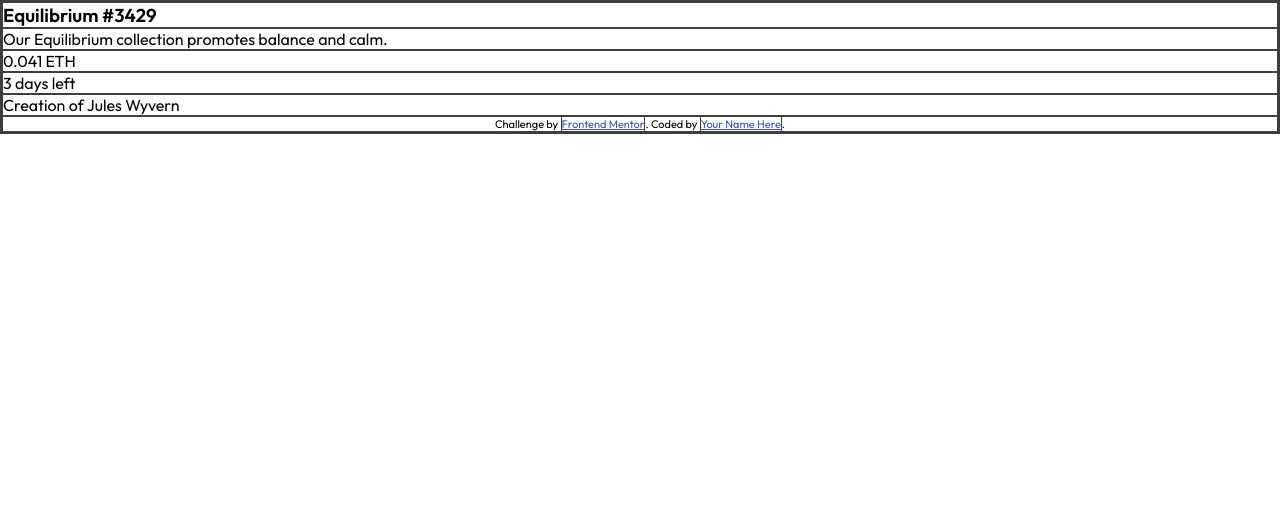
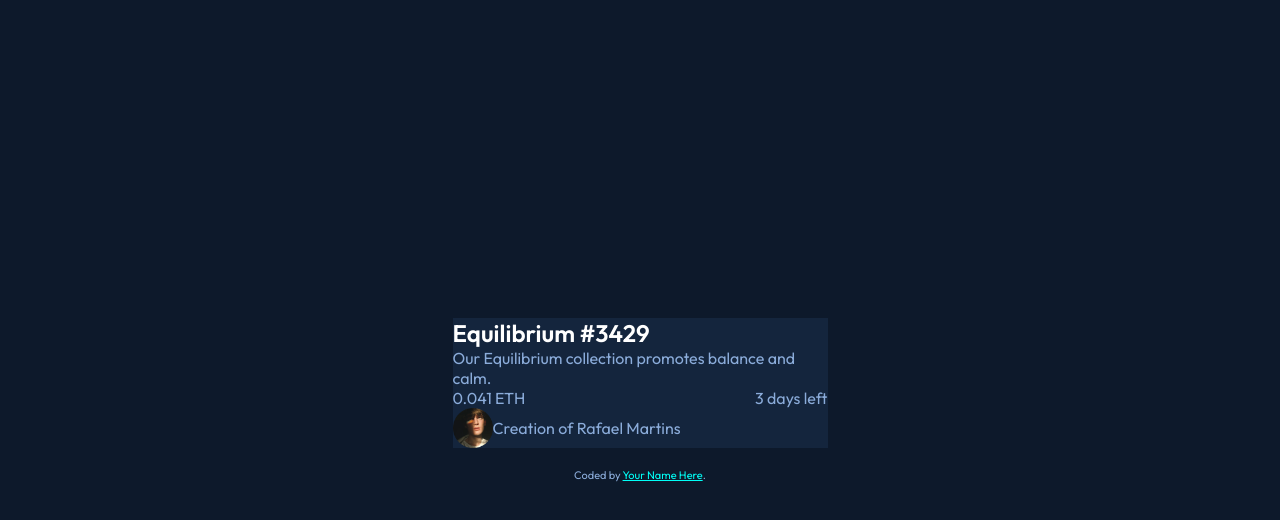
Before and after one commit to Rafaelbpm/frontendmentor-nft-preview-card, a plain HTML site: page index.html in a window 1280 px wide. Drawn offline with Linux system fonts and the light colour scheme.

Commit message:
html and css - working on nft card

```diff
--- a/css/style.css
+++ b/css/style.css
@@ -4,7 +4,7 @@
     margin: 0;
     padding: 0;
     box-sizing: border-box;
-    border: 1px solid rgb(63, 62, 62);
+    /* border: 1px solid rgb(63, 62, 62); */
 }
 
 :root{
@@ -18,14 +18,53 @@
 
 body{
     font-family: 'Outfit', sans-serif;
+    background-color: var(--very-dark-blue-m-bg);
 }
 
+.container{
+    min-height: 100vh;
+    display: flex;
+    flex-direction: column;
+    justify-content: center;
+    align-items: center;
+}
+
+.nft-card{
+    width: 375px;
+    background-color: var(--very-dark-blue-c-bg);
+}
+
+.nft-card h2{
+    color: var(--white);
+}
+
+.nft-card p{
+    color: var(--soft-blue);
+}
+
+.price{
+    display: flex;
+    justify-content: space-between;
+}
+
+.creator{
+    display: flex;
+    align-items: center;
+}
+
+.nft-creator{
+    width: 2.5rem;
+    border-image: 10px solid rgb(255, 255, 255);
+
+}
 
 .attribution {
     font-size: 11px;
     text-align: center;
+    margin-top: 20px;
+color: var(--soft-blue);
 }
 
 .attribution a {
-    color: hsl(228, 45%, 44%);
+    color: var(--cyan)
 }
--- a/index.html
+++ b/index.html
@@ -17,19 +17,27 @@
   </head>
 
   <body>
-    <h3>Equilibrium #3429</h3>
+    <div class="container">
+      <div class="nft-card">
+        <h2>Equilibrium #3429</h2>
 
-    <p>Our Equilibrium collection promotes balance and calm.</p>
+        <p>Our Equilibrium collection promotes balance and calm.</p>
 
-    <div class="etherium">0.041 ETH</div>
-    <div class="days">3 days left</div>
-    <div class="creator">Creation of Jules Wyvern</div>
+        <div class="price">
+          <p>0.041 ETH</p>
+          <p>3 days left</p>
+        </div>
 
-    <div class="attribution">
-      Challenge by
-      <a href="https://www.frontendmentor.io?ref=challenge" target="_blank"
-        >Frontend Mentor</a
-      >. Coded by <a href="#">Your Name Here</a>.
+        <div class="creator">
+          <img
+            src="./images/image-avatar.png"
+            alt="NFT creator photo"
+            class="nft-creator"
+          />
+          <p>Creation of Rafael Martins</p>
+        </div>
+      </div>
+      <div class="attribution">Coded by <a href="#">Your Name Here</a>.</div>
     </div>
   </body>
 </html>
```
